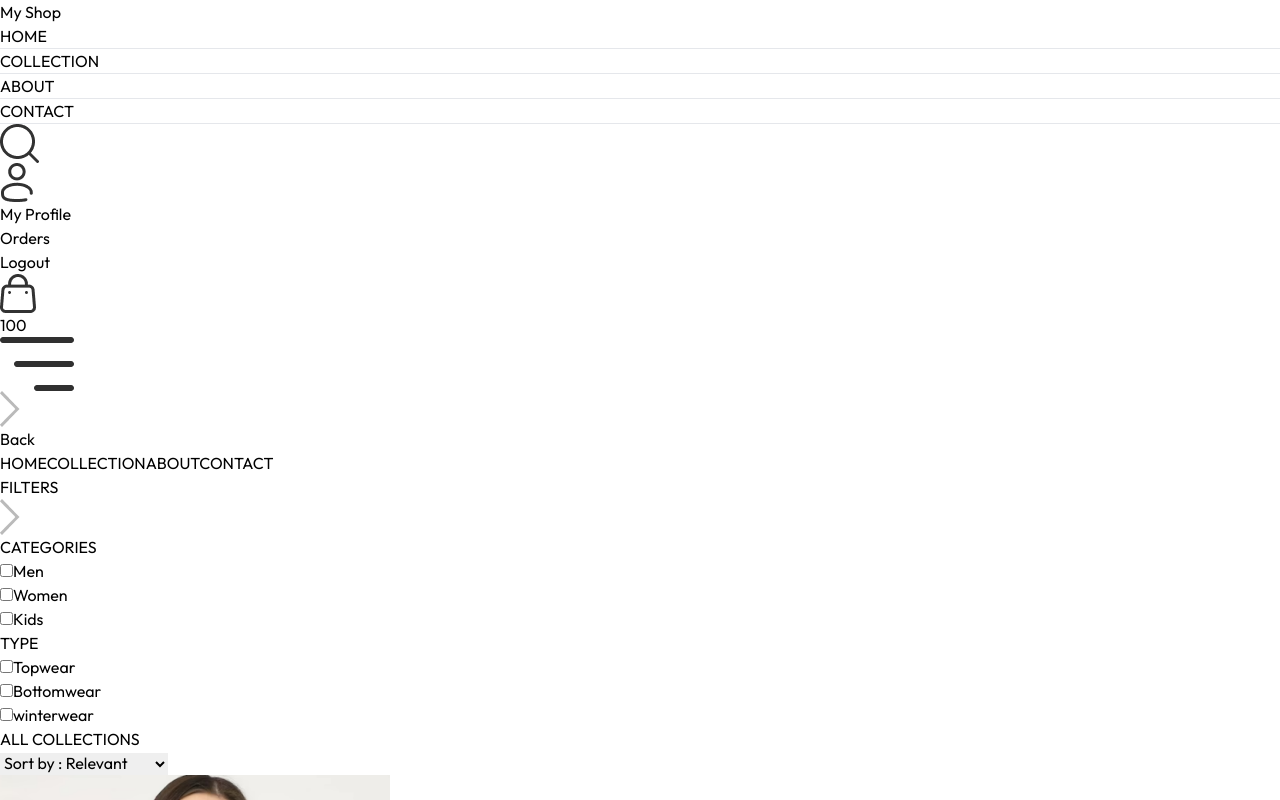
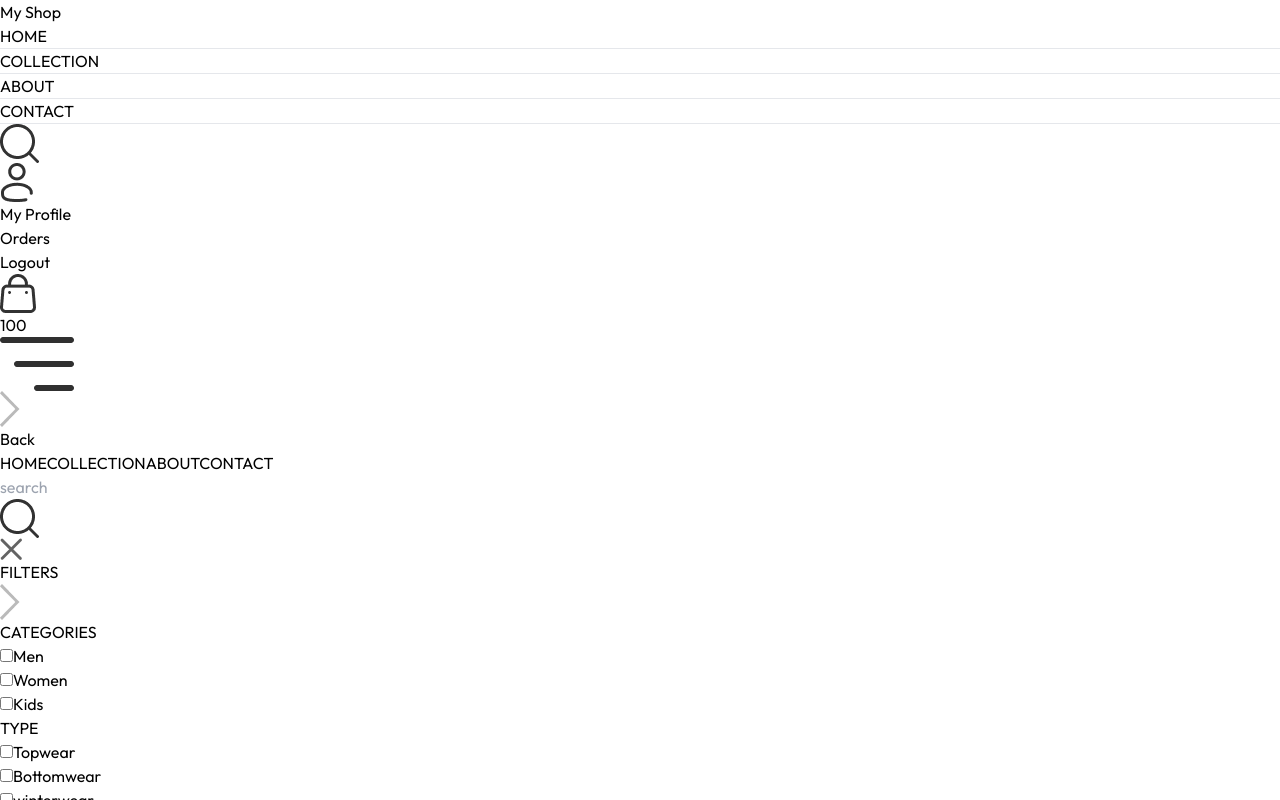
Before and after one commit to nareshkhatri98/E-commerce, a React (Vite) app in the folder Frontend/: page /collection in a window 1280 px wide. Both pictures are taken after a click on the picture 19 px from the left and 143 px from the top of the page. Shown: the top 800 px of the page. Built offline with nearby package versions, Linux system fonts and the light colour scheme.

Commit message:
Build the search function

```diff
--- a/Frontend/src/App.jsx
+++ b/Frontend/src/App.jsx
@@ -7,12 +7,14 @@
 import Navbar from './components/Navbar';
 import Cart from './pages/Cart';
 import Footer from './components/Footer';
+import SearchBar from './components/SearchBar';
 
 
 const App = () => {
   return (
     <div className='px-4 sm:px-[5vw] md:px-[7vw] lg:px-[9vw]'>
       <Navbar/>
+      <SearchBar />
       <Routes>
          <Route path='/' element = {<Home/>} />
          <Route path='/collection' element ={<Collection/>}/>
--- a/Frontend/src/assets/assets.js
+++ b/Frontend/src/assets/assets.js
@@ -9,6 +9,7 @@
 import menu_icon from './menu_icon.png'
 import dropdown_icon from './dropdown_icon.png'
 import hero_img from './hero_img.png'
+import cross_icon from './cross_icon.png'
 
 // import image
 import p_img1 from './p_img1.png'
@@ -38,7 +39,8 @@
     hero_img,
     exchange_icon,
     quality_icon,
-    support_icon
+    support_icon,
+    cross_icon
 }
 
 export const products = [
--- a/Frontend/src/components/Navbar.jsx
+++ b/Frontend/src/components/Navbar.jsx
@@ -1,17 +1,19 @@
-import React, { useState } from 'react'
-import { assets } from '../assets/assets'
-import {Link, NavLink} from 'react-router-dom'
+import React, { useContext, useState } from 'react';
+import { assets } from '../assets/assets';
+import { Link, NavLink } from 'react-router-dom';
+import { ShopContext } from '../context/ShopContext';
 
 const Navbar = () => {
   const [visible, setVisible] = useState(false);
-  const handleVisible = () =>
-  {
-    setVisible(true);
+  const { setShowSearch } = useContext(ShopContext);
 
-  }
+  const handleVisible = () => {
+    setVisible(!visible);
+  };
+
   return (
     <div className='flex items-center justify-between py-5 font-medium'>
-    <Link to={'/'}> <h1 className='text-3xl'> My Shop</h1></Link>
+      <Link to={'/'}><h1 className='text-3xl'>My Shop</h1></Link>
 
       <ul className='hidden sm:flex gap-5 text-sm text-gray-700'>
         <NavLink to='/' className='flex flex-col items-center gap-1'>
@@ -33,40 +35,41 @@
       </ul>
 
       <div className='flex items-center gap-6'>
-      <img src={assets.search_icon} alt="" className='w-5 cursor-pointer' />
+        <img onClick={() => setShowSearch(true)} src={assets.search_icon} alt="Search" className='w-5 cursor-pointer' />
 
         <div className="group relative">
-        <img src={assets.profile_icon} className='w-5 cursor-pointer' alt="" />
+          <img src={assets.profile_icon} className='w-5 cursor-pointer' alt="Profile" />
           <div className='group-hover:block hidden absolute dropdown-menu right-0 pt-4'>
             <div className='flex flex-col gap-2 w-36 py-3 px-5 bg-slate-100 text-gray-500 rounded'>
               <p className='cursor-pointer hover:text-black'>My Profile</p>
               <p className='cursor-pointer hover:text-black'>Orders</p>
               <p className='cursor-pointer hover:text-black'>Logout</p>
-              </div >
-         </div>
-      </div>
-      <Link to='/cart' className='relative'>
-          <img src={assets.cart_icon} className='w-5' alt="" />
-          <p className='absolute right-[-5px] bottom-[-5px] w-4 text-center leading-4 bg-black text-white aspect-square rounded-full text-[8px] '> 100</p>
-      </Link>
-       <img onClick={handleVisible} src={assets.menu_icon} className='w-5 cursor-pointer sm:hidden'  alt="" />
-
-     </div>
-     {/* Sidebar menu  for small screen*/}
-     <div  className={`absolute  top-0 right-0 bottom-0 overflow-hidden bg-white transition-all ${visible ? 'w-full' : 'w-0'}`}>
-                  <div className='flex flex-col text-gray-600'>
-                       <div onClick={()=>setVisible(false) } className='flex items-center gap-4 p-3 cursor-pointer'>
-                           <img src={assets.dropdown_icon} className='h-4 rotate-180' alt="" />
-                           <p>Back</p>
-                       </div>
-                       <NavLink onClick={()=> setVisible(false)} className='py-2 pl-6 border' to='/' >HOME</NavLink>
-                       <NavLink onClick={()=> setVisible(false)} className='py-2 pl-6 border' to='/collection' >COLLECTION</NavLink>
-                       <NavLink onClick={()=> setVisible(false)} className='py-2 pl-6 border' to='/about' >ABOUT</NavLink>
-                       <NavLink onClick={()=> setVisible(false)} className='py-2 pl-6 border' to='/contact' >CONTACT</NavLink>
             </div>
           </div>
         </div>
-  )
-}
 
-export default Navbar
+        <Link to='/cart' className='relative'>
+          <img src={assets.cart_icon} className='w-5' alt="Cart" />
+          <p className='absolute right-[-5px] bottom-[-5px] w-4 text-center leading-4 bg-black text-white aspect-square rounded-full text-[8px]'>100</p>
+        </Link>
+        <img onClick={handleVisible} src={assets.menu_icon} className='w-5 cursor-pointer sm:hidden' alt="Menu" />
+      </div>
+
+      {/* Sidebar menu for small screen */}
+      <div className={`absolute top-0 right-0 bottom-0 overflow-hidden bg-white transition-all ${visible ? 'w-full' : 'w-0'}`}>
+        <div className='flex flex-col text-gray-600'>
+          <div onClick={() => setVisible(false)} className='flex items-center gap-4 p-3 cursor-pointer'>
+            <img src={assets.dropdown_icon} className='h-4 rotate-180' alt="Close" />
+            <p>Back</p>
+          </div>
+          <NavLink onClick={() => setVisible(false)} className='py-2 pl-6 border' to='/'>HOME</NavLink>
+          <NavLink onClick={() => setVisible(false)} className='py-2 pl-6 border' to='/collection'>COLLECTION</NavLink>
+          <NavLink onClick={() => setVisible(false)} className='py-2 pl-6 border' to='/about'>ABOUT</NavLink>
+          <NavLink onClick={() => setVisible(false)} className='py-2 pl-6 border' to='/contact'>CONTACT</NavLink>
+        </div>
+      </div>
+    </div>
+  );
+};
+
+export default Navbar;
--- /dev/null
+++ b/Frontend/src/components/SearchBar.jsx
@@ -0,0 +1,40 @@
+import React, { useEffect, useState } from 'react'
+import { useContext } from 'react'
+
+import { ShopContext } from '../context/ShopContext'
+import { assets } from '../assets/assets'
+import { useLocation } from 'react-router-dom'
+
+const SearchBar = () => {
+
+    const { search, setSearch,showSearch,setShowSearch } = useContext(ShopContext);
+    const [visible, setVisible] = useState(false);
+    const location = useLocation();
+
+
+    useEffect(()=>{
+         if(location.pathname.includes('collection'))
+         {
+             setVisible(true);
+         }
+         else
+         {
+            setVisible(false);
+         }
+
+    }, [location])
+
+
+  return showSearch && visible ? (
+    <div className='border-t border-b bg-gray-50 text-center'>
+        <div className='inline-flex items-center border border-gray-400 px-5 py-2 my-5 mx-3 rounded-full w-3/4 sm:w-1/2'>
+        <input type="text"  placeholder='search'  className='flex-1 outline-none bg-inherit text-sm' value={search} onChange={(e)=>setSearch(e.target.value)}/>
+        <img src={assets.search_icon} alt="" className='w-4' />
+        </div>
+        <img onClick={() => setShowSearch(false)} src= {assets.cross_icon} className='inline w-3 cursor-pointer' alt="" />
+
+    </div>
+  ) :null
+}
+
+export default SearchBar
--- a/Frontend/src/context/ShopContext.jsx
+++ b/Frontend/src/context/ShopContext.jsx
@@ -1,4 +1,4 @@
-import { createContext } from 'react'
+import { createContext, useState } from 'react'
 import {products} from '../assets/assets'
 export const ShopContext = createContext();
 
@@ -7,10 +7,13 @@
 {
     const currency ='Rs';
     const delivery_fee = 10;
+    const [search, setSearch] = useState('');
+    const [showSearch, setShowSearch] = useState(false);
 
     const value =
     {
-        products, currency, delivery_fee
+        products, currency, delivery_fee,
+        search, setSearch,showSearch,setShowSearch
 
     }
 
--- a/Frontend/src/pages/Collection.jsx
+++ b/Frontend/src/pages/Collection.jsx
@@ -6,7 +6,7 @@
 
 const Collection = () => {
 
-  const { products } = useContext(ShopContext);
+  const { products, search, showSearch } = useContext(ShopContext);
   const [showFilter, setFilter] = useState(false);
   const [filterProducts, setFilterProducts] = useState([]);
 
@@ -41,6 +41,10 @@
 
   const applyFilter = () =>{
     let productsCopy = products.slice();
+    if(showSearch && search)
+    {
+      productsCopy = productsCopy.filter(item => item.name.toLowerCase().includes(search.toLowerCase()))
+    }
     if(category.length > 0)
     {
       productsCopy = productsCopy.filter(item => category.includes(item.category))
@@ -73,7 +77,7 @@
   useEffect(() =>{
     applyFilter();
 
-  }, [category, subCategory])
+  }, [category, subCategory, search, showSearch])
 
 useEffect(()=>{
  sortProducts();
```
Lines whose indentation alone changed are shown as unchanged.
